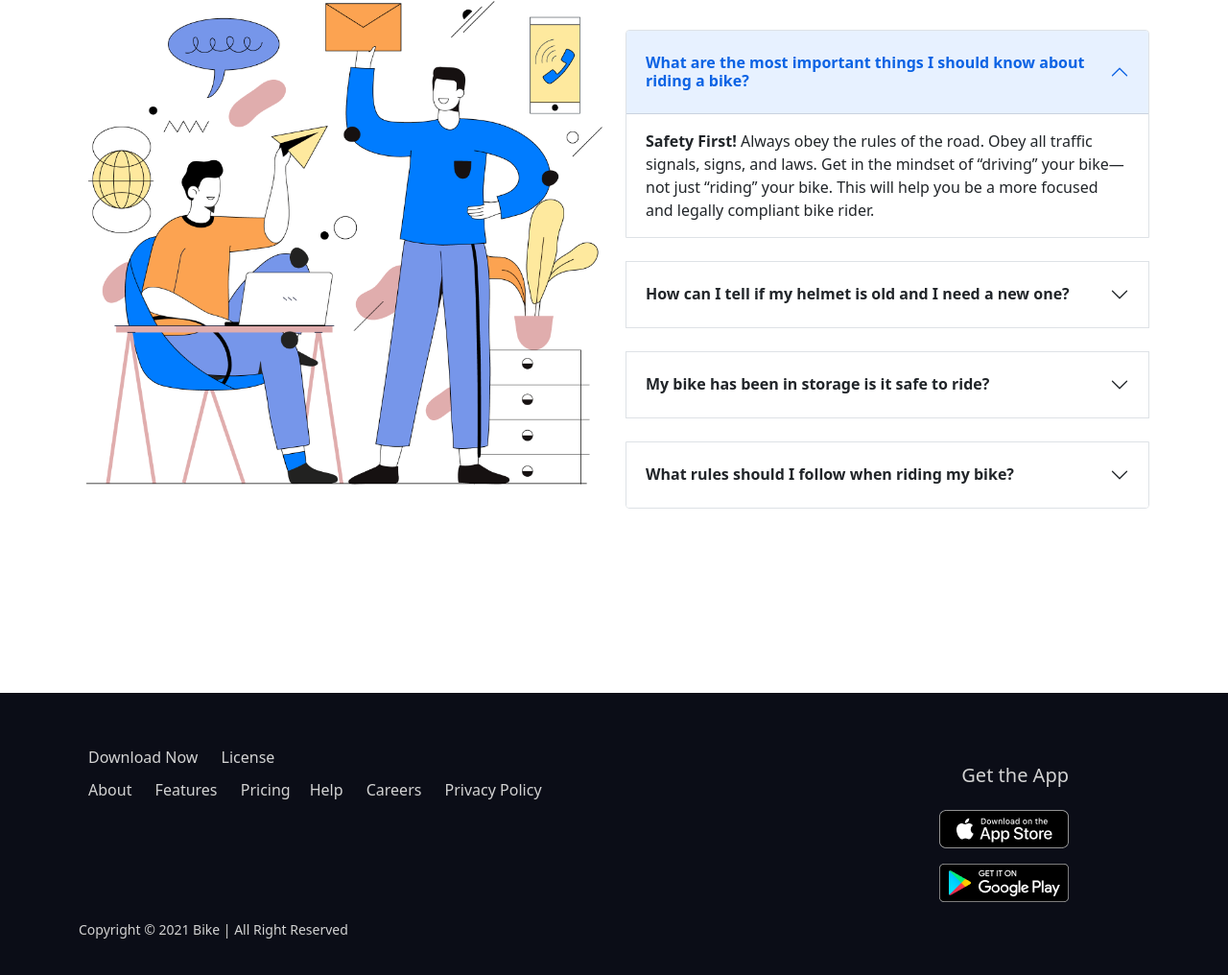
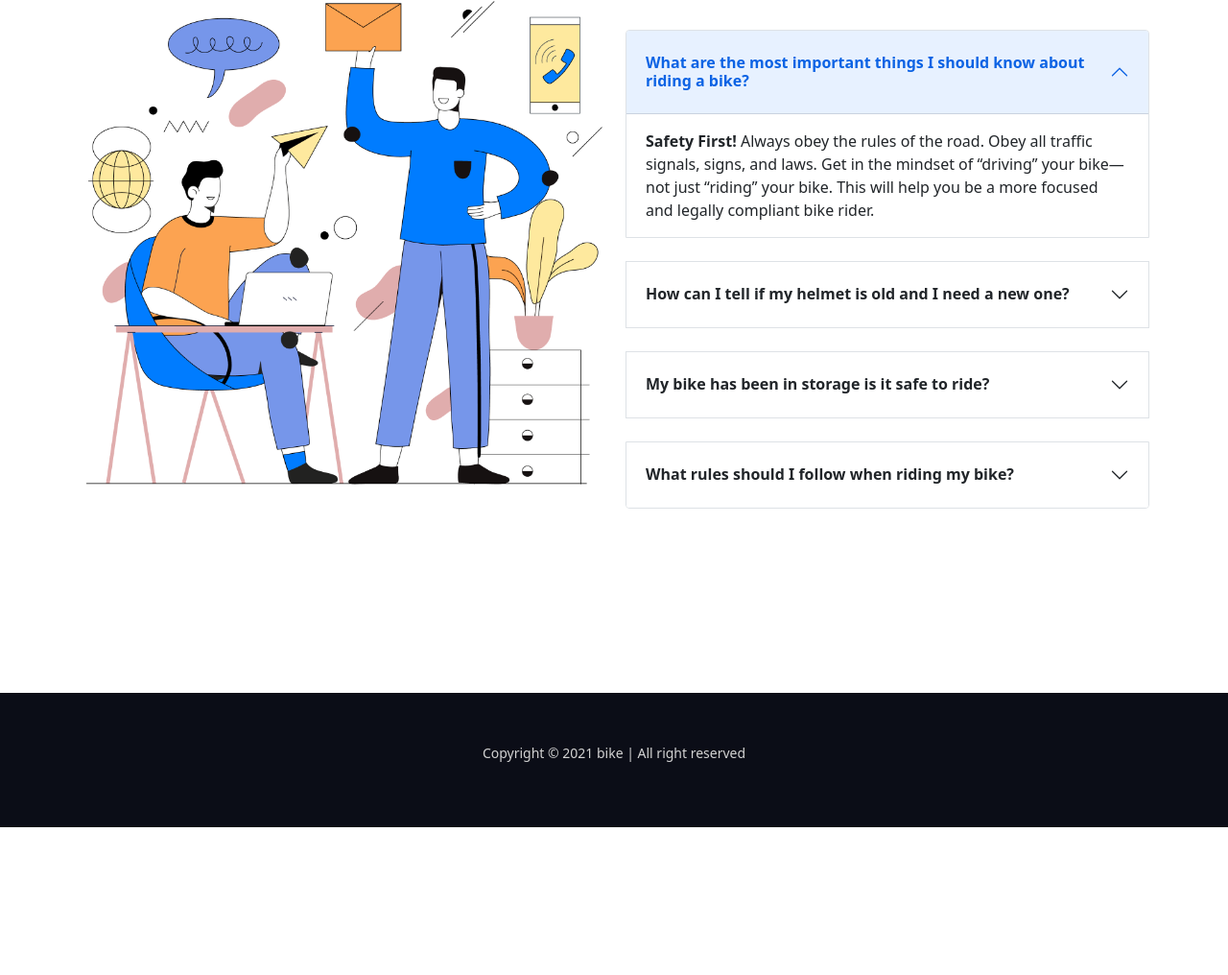
Before and after one commit to ShowrovChy/Honda-CBR-150, a plain HTML site: page index.html in a window 1280 px wide. Shown: the part 3604-4620 px from the top of the page at 96% size. After the commit the page ends 4466 px from the top, so only its background shows below. Drawn offline with nearby package versions, Linux system fonts and the light colour scheme.

Commit message:
final commit

```diff
--- a/css/style.css
+++ b/css/style.css
@@ -106,13 +106,7 @@ footer {
   background-color: #0b0d17;
   padding: 50px 0;
 }
-footer a {
-  text-decoration: none;
-  color: lightgray;
-  display: inline-block;
-  padding: 5px 10px;
-}
-.copyright__text,
-.Footer__app__text {
+
+.copyright__text {
   color: lightgray;
 }
--- a/index.html
+++ b/index.html
@@ -580,38 +580,9 @@
     <!--*****************************************-->
     <footer>
       <div class="container">
-        <div class="row">
-          <div class="col-12 col-md-6">
-            <div>
-              <a href="#">Download Now</a>
-              <a href="#">License</a>
-            </div>
-            <div class="d-md-flex">
-              <div>
-                <a href="#">About</a>
-                <a href="#">Features</a>
-                <a href="#">Pricing</a>
-              </div>
-              <div>
-                <a href="#">Help</a>
-                <a href="#">Careers</a>
-                <a href="#">Privacy Policy</a>
-              </div>
-            </div>
-          </div>
-          <div class="col-12 col-md-6 pe-md-5">
-            <div class="text-md-end ps-2 ps-md-5 ps-md-0 pe-md-5">
-              <h5 class="Footer__app__text my-4">Get the App</h5>
-              <p><img src="images/App Store Badge.png" alt="" /></p>
-              <p><img src="images/Google Play Badge.png" alt="" /></p>
-            </div>
-          </div>
-          <div class="col-12 col-md-6 text-center text-md-start mt-4 mt-md-0">
-            <small class="copyright__text"
-              >Copyright &copy; 2021 Bike | All Right Reserved</small
-            >
-          </div>
-        </div>
+        <p class="copyright__text text-center">
+          <small>Copyright &copy; 2021 bike | All right reserved </small>
+        </p>
       </div>
     </footer>
 
```
